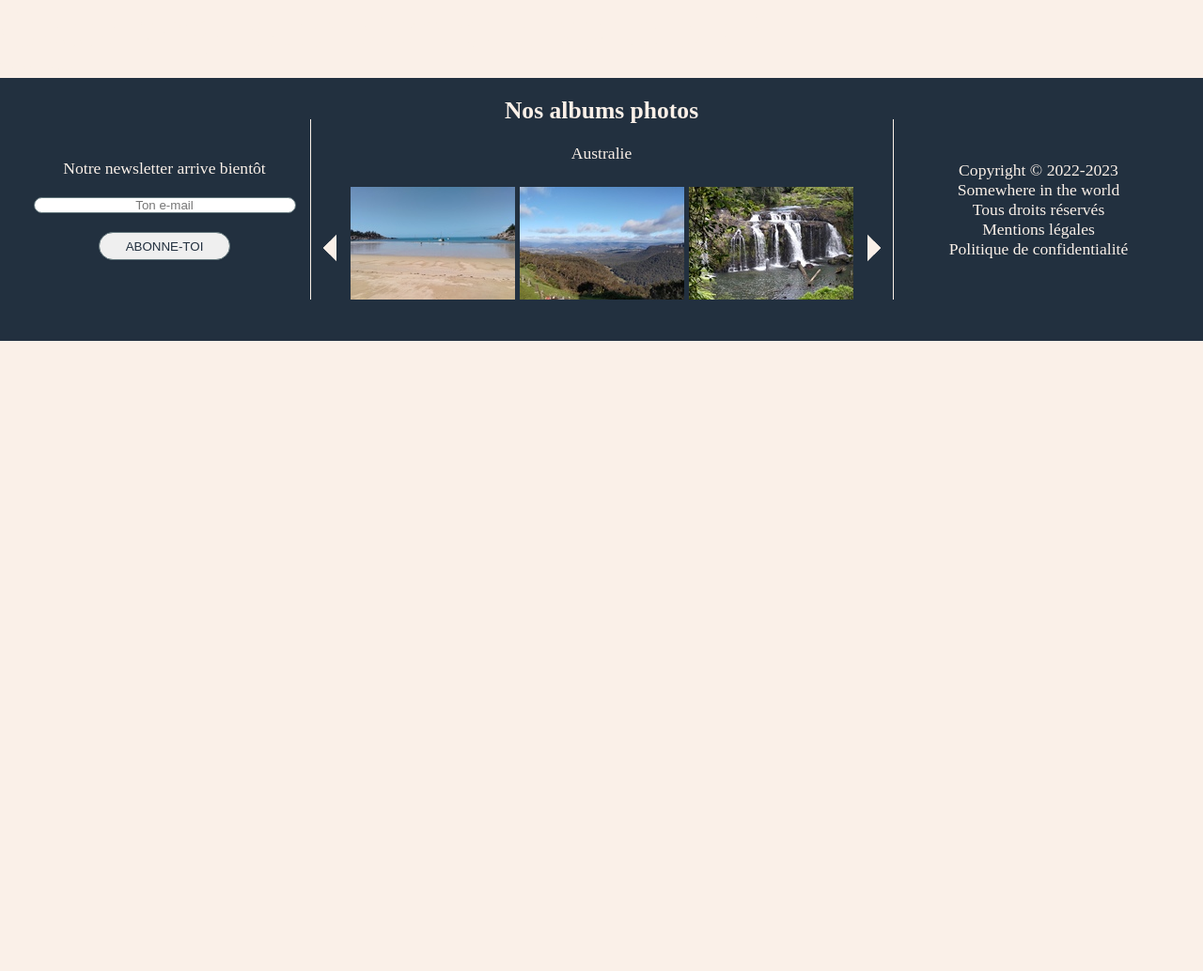
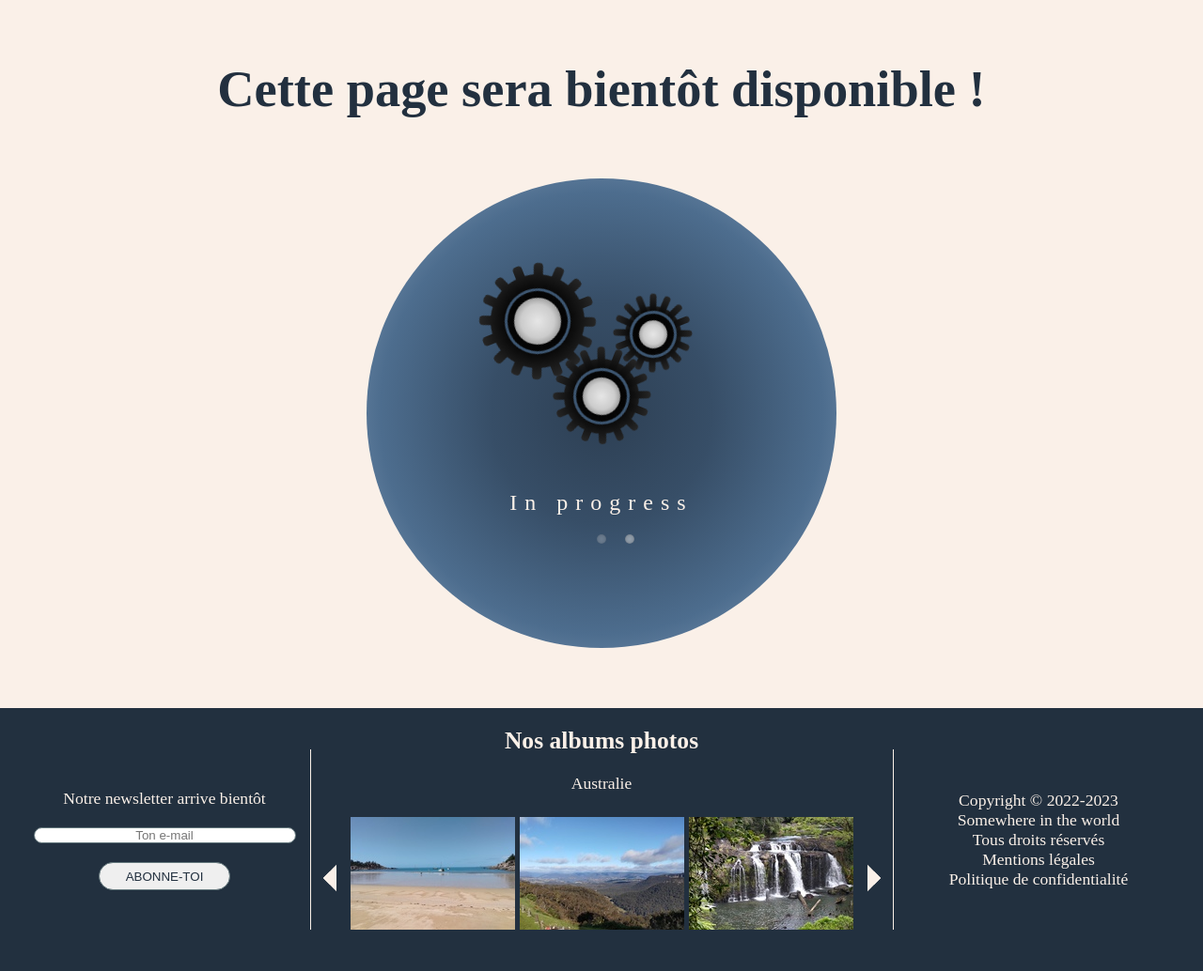
Before and after one commit to Antony35/FirstBlogProject, a PHP site: page /inProgress.php in a window 1280 px wide. Shown: the part 155-1189 px from the top of the page at 94% size. Before the commit the page ends 518 px from the top, so only its background shows below. Run offline with PHP 8.4, Linux system fonts and the light colour scheme.

Commit message:
cleaning

```diff
--- a/css/style.css
+++ b/css/style.css
@@ -48,12 +48,6 @@ h3 {
 a {
   color: #FAF0E8;
   text-decoration: none;
-}
-
-.home-img {
-  background: url("../Img/OriginalPaysage.jpg") no-repeat;
-  background-size: cover;
-  height: 850px;
 }
 
 .background {
@@ -130,7 +124,10 @@ ul {
   left: 0;
   font-size: 1.1rem;
 }
-.main-menu__drop-down-menu__under-menu li > :hover:not(.main-menu__drop-down-menu__under-menu__2) {
+.main-menu__drop-down-menu__under-menu li {
+  padding: 10px 0 10px 20px;
+}
+.main-menu__drop-down-menu__under-menu li:hover:not(.main-menu__drop-down-menu__under-menu__2) {
   background-color: #344960;
 }
 .main-menu__drop-down-menu__under-menu--preparatif {
@@ -138,10 +135,6 @@ ul {
 }
 .main-menu__drop-down-menu__under-menu--pictures {
   right: -170px;
-}
-.main-menu__drop-down-menu__under-menu li > a {
-  display: block;
-  padding: 10px 0 10px 20px;
 }
 .main-menu__drop-down-menu__under-menu__2 {
   transform-origin: bottom;
@@ -264,6 +257,12 @@ footer {
   grid-row: 1/3;
 }
 
+.home-img {
+  background: url("../Img/OriginalPaysage.jpg") no-repeat;
+  background-size: cover;
+  height: 850px;
+}
+
 .about-us {
   background-color: #22303F;
   margin: auto;
@@ -295,7 +294,6 @@ footer {
 }
 
 .comming-soon {
-  position: relative;
   display: flex;
   flex-direction: column;
   height: 1000px;
@@ -306,14 +304,284 @@ footer {
   font-size: 2rem;
 }
 
-.rectangle {
+.in-progress {
+  display: flex;
+  flex-direction: column;
+  justify-content: space-between;
+  gap: 100px;
+  text-align: center;
+  color: #22303F;
+  margin: 5%;
+}
+
+.frame {
+  display: flex;
+  flex-direction: column;
+  justify-content: center;
+  align-items: center;
+  margin: auto;
+  height: 500px;
+  width: 500px;
+  border-radius: 100rem;
+  background: radial-gradient(circle at 50% 50%, #2d3f53, #374e67, #4d6d8e, #92aac4);
+  margin-bottom: 5%;
+}
+.frame p {
+  letter-spacing: 0.5rem;
+  font-size: 1.5rem;
+}
+.frame .dot {
+  margin: 10px 10px;
+  display: flex;
+}
+.frame .dot--1 {
+  background: radial-gradient(circle, #e6e6e6, #cccccc, #666666);
+  height: 10px;
+  width: 10px;
+  border-radius: 10rem;
+  animation: first-dot 2500ms linear infinite;
+}
+.frame .dot--2 {
+  background: radial-gradient(circle, #e6e6e6, #cccccc, #666666);
+  height: 10px;
+  width: 10px;
+  border-radius: 10rem;
+  animation: second-dot 2500ms linear infinite;
+}
+.frame .dot--3 {
+  background: radial-gradient(circle, #e6e6e6, #cccccc, #666666);
+  height: 10px;
+  width: 10px;
+  border-radius: 10rem;
+  animation: third-dot 2500ms linear infinite;
+}
+
+.cog-first {
+  animation: turning-cog-right 15000ms linear infinite;
+  position: relative;
+  right: 68px;
+  top: 10px;
+  width: 100px;
+  height: 100px;
+  border-radius: 10rem;
+  background: radial-gradient(circle, #000, #080808, #333333);
+}
+.cog-first__part {
+  margin: auto;
+  position: absolute;
+  right: -12px;
+  left: -12px;
+  bottom: 45px;
+  height: 10px;
+  border-radius: 4px;
+  background: radial-gradient(circle, #000, #050505, #262626);
+}
+.cog-first__part:nth-child(1) {
+  transform: rotate(45deg);
+}
+.cog-first__part:nth-child(2) {
+  transform: rotate(90deg);
+}
+.cog-first__part:nth-child(3) {
+  transform: rotate(135deg);
+}
+.cog-first__part:nth-child(4) {
+  transform: rotate(22.5deg);
+}
+.cog-first__part:nth-child(5) {
+  transform: rotate(67.5deg);
+}
+.cog-first__part:nth-child(6) {
+  transform: rotate(112.5deg);
+}
+.cog-first__part:nth-child(7) {
+  transform: rotate(157.5deg);
+}
+.cog-first__hole {
+  position: absolute;
+  bottom: 25px;
+  left: 25px;
+  height: 50px;
+  width: 50px;
+  border-radius: 100rem;
+  background: radial-gradient(circle, #e6e6e6, #cccccc, #666666);
+}
+.cog-first__line {
+  position: absolute;
+  bottom: 15px;
+  left: 15px;
+  border: 3px solid #3d5671;
+  border-radius: 100rem;
+  height: 70px;
+  width: 70px;
+}
+
+.cog-second {
+  animation: turning-cog-left 15000ms linear infinite;
+  position: relative;
+  width: 80px;
+  height: 80px;
+  border-radius: 10rem;
+  background: radial-gradient(circle, #000, #080808, #333333);
+}
+.cog-second__part {
+  margin: auto;
+  position: absolute;
+  right: -12px;
+  left: -12px;
+  bottom: 35px;
+  height: 8px;
+  border-radius: 4px;
+  background: radial-gradient(circle, #000, #050505, #262626);
+}
+.cog-second__part:nth-child(1) {
+  transform: rotate(45deg);
+}
+.cog-second__part:nth-child(2) {
+  transform: rotate(90deg);
+}
+.cog-second__part:nth-child(3) {
+  transform: rotate(135deg);
+}
+.cog-second__part:nth-child(4) {
+  transform: rotate(22.5deg);
+}
+.cog-second__part:nth-child(5) {
+  transform: rotate(67.5deg);
+}
+.cog-second__part:nth-child(6) {
+  transform: rotate(112.5deg);
+}
+.cog-second__part:nth-child(7) {
+  transform: rotate(157.5deg);
+}
+.cog-second__hole {
+  position: absolute;
+  bottom: 20px;
+  left: 20px;
+  height: 40px;
+  width: 40px;
+  border-radius: 100rem;
+  background: radial-gradient(circle, #e6e6e6, #cccccc, #666666);
+}
+.cog-second__line {
+  position: absolute;
+  bottom: 10px;
+  left: 10px;
+  border: 3px solid #3d5671;
+  border-radius: 100rem;
   height: 60px;
-  width: 500px;
-  border-radius: 10px;
-  border: 3px solid blue;
+  width: 60px;
 }
-.rectangle--jaune {
-  background-color: yellow;
+
+.cog-third {
+  animation: turning-cog-right 15000ms linear infinite;
+  position: relative;
+  bottom: 135.5px;
+  left: 55px;
+  width: 60px;
+  height: 60px;
+  border-radius: 10rem;
+  background: radial-gradient(circle, #000, #080808, #333333);
+}
+.cog-third__part {
+  margin: auto;
+  position: absolute;
+  right: -12px;
+  left: -12px;
+  bottom: 25px;
+  height: 7px;
+  border-radius: 4px;
+  background: radial-gradient(circle, #000, #050505, #262626);
+}
+.cog-third__part:nth-child(1) {
+  transform: rotate(45deg);
+}
+.cog-third__part:nth-child(2) {
+  transform: rotate(90deg);
+}
+.cog-third__part:nth-child(3) {
+  transform: rotate(135deg);
+}
+.cog-third__part:nth-child(4) {
+  transform: rotate(22.5deg);
+}
+.cog-third__part:nth-child(5) {
+  transform: rotate(67.5deg);
+}
+.cog-third__part:nth-child(6) {
+  transform: rotate(112.5deg);
+}
+.cog-third__part:nth-child(7) {
+  transform: rotate(157.5deg);
+}
+.cog-third__hole {
+  position: absolute;
+  bottom: 15px;
+  left: 15px;
+  height: 30px;
+  width: 30px;
+  border-radius: 100rem;
+  background: radial-gradient(circle, #e6e6e6, #cccccc, #666666);
+}
+.cog-third__line {
+  position: absolute;
+  bottom: 5px;
+  left: 5px;
+  border: 3px solid #3d5671;
+  border-radius: 100rem;
+  height: 50px;
+  width: 50px;
+}
+
+@keyframes turning-cog-right {
+  from {
+    transform: rotate(0);
+  }
+  to {
+    transform: rotate(1turn);
+  }
+}
+@keyframes turning-cog-left {
+  from {
+    transform: rotate(0);
+  }
+  to {
+    transform: rotate(-1turn);
+  }
+}
+@keyframes first-dot {
+  0%, 20% {
+    opacity: 0;
+  }
+  50% {
+    opacity: 1;
+  }
+  60%, 100% {
+    opacity: 0;
+  }
+}
+@keyframes second-dot {
+  0%, 30% {
+    opacity: 0;
+  }
+  50% {
+    opacity: 1;
+  }
+  70%, 100% {
+    opacity: 0;
+  }
+}
+@keyframes third-dot {
+  0%, 40% {
+    opacity: 0;
+  }
+  50% {
+    opacity: 1;
+  }
+  80%, 100% {
+    opacity: 0;
+  }
 }
 
 /*# sourceMappingURL=style.css.map */
--- a/js/album.js
+++ b/js/album.js
@@ -4,9 +4,7 @@ let link = document.querySelector('.to-album-name');
 let link1 = document.querySelector('.to-album-img');
 let next = document.querySelector('.container__right-arrow');
 let prev = document.querySelector('.container__left-arrow');
-let com = document.querySelector('.comming-soon');
 
-let p = com.querySelector('p');
 let myImg = imgContainer.querySelectorAll('img');
 
 function Album(albumName, albumPage, imgs, alt) {
--- a/scss/components/_buttons.scss
+++ /dev/null
@@ -1,12 +0,0 @@
-/* Arrow to go back on top of the page *
-* Position of the arrow *
-* personalisation arrow */
-.scroll-up {
-  position: fixed;
-  bottom: 10px;
-  right: 50px;
-  &__arrow {
-    opacity: 0.6;
-    max-width: 50px;
-  }
-}
--- a/scss/components/_carousel.scss
+++ /dev/null
@@ -1,74 +0,0 @@
-.slider-container { /* The element where the slider go in */
-  display: flex;
-  align-items: center;
-  justify-content: center;
-  &__slider { /* The screen where will display all slide  */
-    max-width: 90%;
-    max-height: 180px;
-    overflow: hidden;
-    position: relative;
-  }
-  &__slides { /* The scrolling element to get slide effect.*/
-    display: flex;
-    overflow-x: scroll;
-    position: relative;
-    scroll-behavior: smooth;
-    scroll-snap-type: x mandatory;
-  }
-}
-
-
-.slide { /* Individual slide */
-  max-width: 100%;
-  transform: scale(1);
-  scroll-snap-align: center;
-  & img {
-    border: 3px solid green;
-    filter: blur(2px);
-  }
-  & > a { /* Navigation arrow */
-    position: absolute;
-    top: 77.5px;
-    width: 25px;
-    height: 25px;
-    padding: 3px;
-    border-style: solid;
-    border-width: 0px 3px 3px 0px;
-    &.slide-prev {
-      transform: rotate(135deg);
-      left: 5%;
-    }
-    &.slide-next {
-      transform: rotate(-45deg);
-      right: 5%;
-    }
-  }
-}
-
-.slider-nav { /* The box for the dot selector */
-  position: absolute;
-  bottom: 5%;
-  left: 50%;
-  width: 200px;
-  margin-left: -100px;
-  text-align: center;
-  &__link { /* The dot selector */
-    display: inline-block;
-    height: 15px;
-    width: 15px;
-    background-color: lightness-shift(map-get($colors, secondary));
-    border-radius: 50%;
-    margin: 0 10px 0 10px;
-  }
-}
-.album-name > a {
-    position: absolute;
-    top: 77.5px;
-    text-transform: uppercase;
-  }
-
-@include small-screen {
-  .slider-container {
-    display: none;
-  }
-}
--- a/scss/layout/_header.scss
+++ /dev/null
@@ -1,5 +0,0 @@
-.home-img {
-  background: url('../Img/OriginalPaysage.jpg') no-repeat;
-  background-size: cover;
-  height: 850px;
-}
--- a/scss/main.scss
+++ b/scss/main.scss
@@ -7,7 +7,6 @@
 
 @import "./base/siteBase";
 
-@import "./layout/header";
 @import "./layout/navigation";
 @import "./layout/footer";
 
--- a/scss/pages/_home.scss
+++ b/scss/pages/_home.scss
@@ -1,3 +1,9 @@
+.home-img {
+  background: url('../Img/OriginalPaysage.jpg') no-repeat;
+  background-size: cover;
+  height: 850px;
+}
+
 .about-us {
   background-color: (map-get($colors, secondary));
   margin: auto;
@@ -26,7 +32,6 @@
 
 
 .comming-soon {
-    position: relative;
   display: flex;
   flex-direction: column;
   height: 1000px;
@@ -36,13 +41,3 @@
   color: (map-get($colors, secondary));
   font-size: 2rem;
 }
-
-.rectangle {
-  height: 60px;
-  width: 500px;
-  border-radius: 10px;
-  border: 3px solid blue;
-  &--jaune {
-    background-color: yellow;
-  }
-}
```
Also changed, not shown: index.html (deleted, +0 -116 lines), index.php (+3 -7 lines), scss/pages/_contact.scss (deleted, +0 -78 lines), 1 other file. Lines whose indentation alone changed are shown as unchanged.
